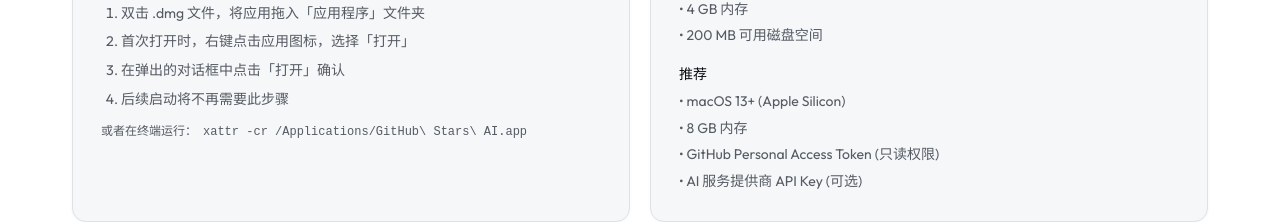
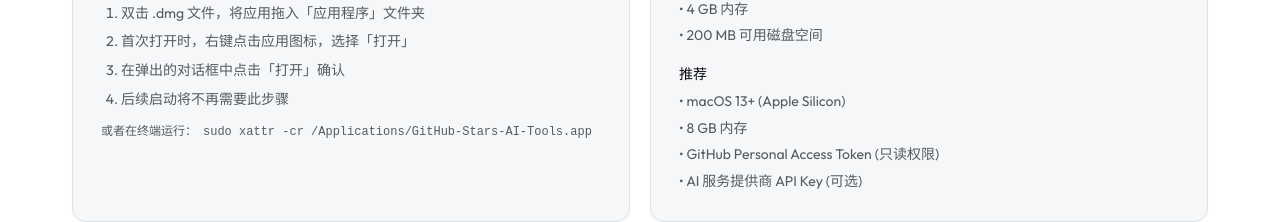
Before and after one commit to xingranya/GSAT-Web, a React (Vite) app: page /download in a window 1280 px wide. Shown: the part 840-1062 px from the top of the page. Built offline with nearby package versions, Linux system fonts and the light colour scheme.

Commit message:
fix(download): 修正终端命令的应用程序路径
- 更新了 xattr 命令中的应用程序名称和路径
- 添加了 sudo 提升权限以确保命令成功执行
- 修正命令中应用程序名的空格为连字符，避免路径解析错误

```diff
--- a/src/pages/Download.tsx
+++ b/src/pages/Download.tsx
@@ -145,7 +145,7 @@ export default function Download() {
                 <li>后续启动将不再需要此步骤</li>
               </ol>
               <p className="text-xs text-muted">
-                或者在终端运行：<code className="px-1.5 py-0.5 rounded bg-surface-hover font-mono text-[12px]">xattr -cr /Applications/GitHub\ Stars\ AI.app</code>
+                或者在终端运行：<code className="px-1.5 py-0.5 rounded bg-surface-hover font-mono text-[12px]">sudo xattr -cr /Applications/GitHub-Stars-AI-Tools.app</code>
               </p>
             </div>
           </motion.div>
```
